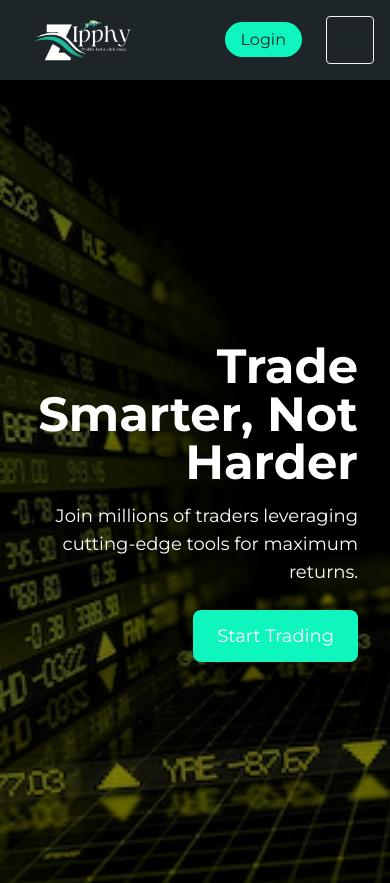
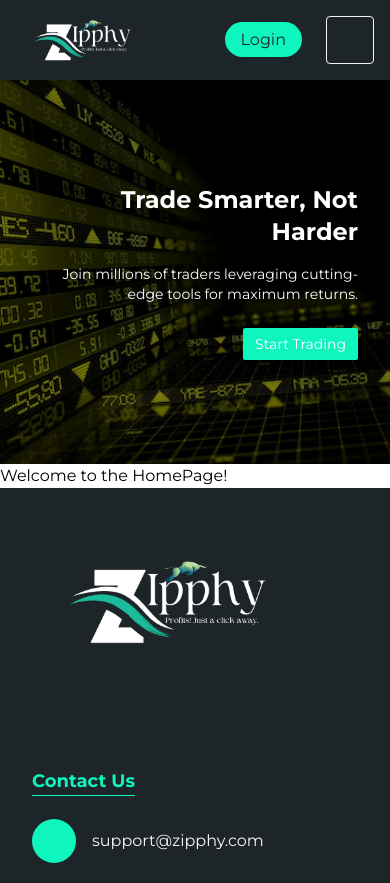
Before and after one commit to zafar-m3n/zipphy, a React (Vite) app: page / in a window 390 px wide. Shown: the top 883 px of the page. Built offline with nearby package versions, Linux system fonts and the light colour scheme; some icons are missing.

Commit message:
Hero Changes

```diff
--- a/src/pages/home/components/HeroSection.jsx
+++ b/src/pages/home/components/HeroSection.jsx
@@ -37,7 +37,7 @@
 
   return (
     <section
-      className="relative h-screen flex flex-col justify-center text-white"
+      className="relative h-96 md:h-screen flex flex-col justify-center text-white"
       style={{
         backgroundImage: `url(${slides[currentIndex].image})`,
         backgroundSize: "cover",
@@ -48,9 +48,9 @@
       <div className={`absolute inset-0 bg-black bg-opacity-50 flex items-center`}>
         <div className={`container mx-auto flex items-center ${slides[currentIndex].alignment}`}>
           <div className="max-w-2xl p-8 animation-fadeInUp" style={{ animation: "fadeInUp 1s ease-out" }}>
-            <h1 className="text-5xl font-bold mb-4">{slides[currentIndex].title}</h1>
-            <p className="text-lg mb-6">{slides[currentIndex].description}</p>
-            <button className="px-6 py-3 bg-accent text-white rounded-lg text-lg hover:bg-opacity-80 transition">
+            <h1 className="text-2xl md:text-5xl font-bold mb-4">{slides[currentIndex].title}</h1>
+            <p className="text-sm md:text-lg mb-6">{slides[currentIndex].description}</p>
+            <button className="px-3 md:px-6 p-1.5 md:py-3 bg-accent text-white rounded-sm md:rounded-lg text-sm md:text-lg hover:bg-opacity-80 transition">
               {slides[currentIndex].button}
             </button>
           </div>
--- a/src/pages/home/index.jsx
+++ b/src/pages/home/index.jsx
@@ -5,7 +5,7 @@
   return (
     <div>
       <HeroSection />
-      <div className="text-center text-4xl mt-12">Welcome to the HomePage!</div>
+      <div className="container mx-auto">Welcome to the HomePage!</div>
     </div>
   );
 };
```
Also changed, not shown: src/pages/home/components/Welcome.jsx (added).
